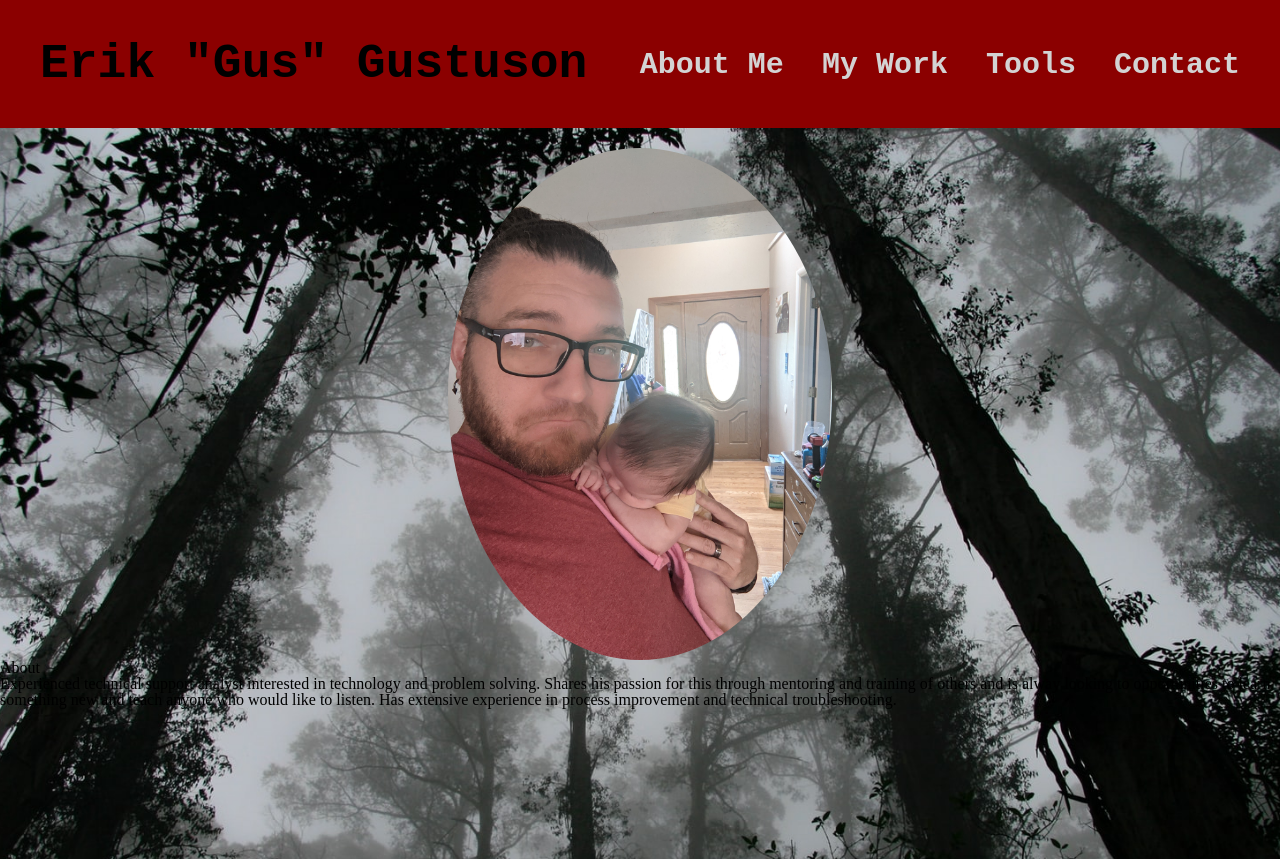
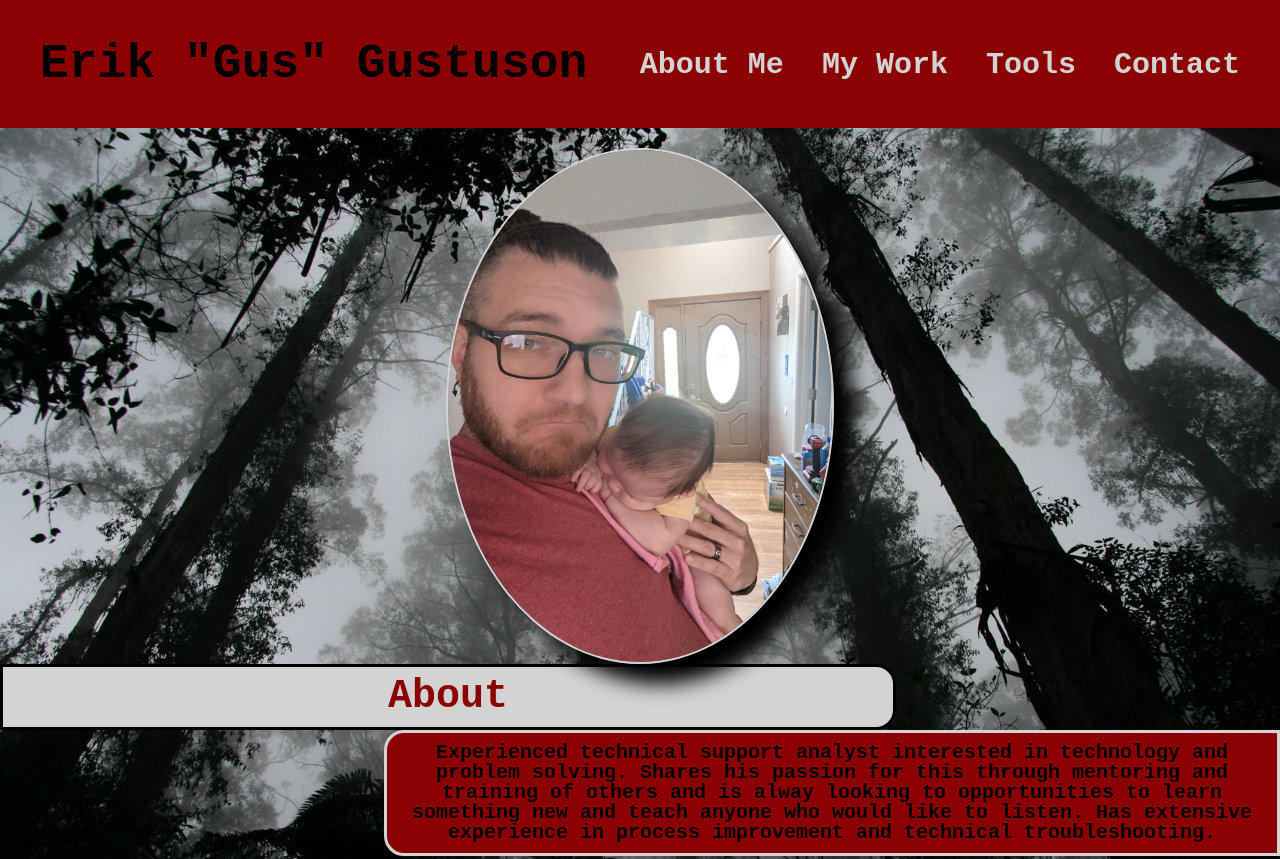
Before and after one commit to ErikGustuson/basic-portfolio, a plain HTML site: page index.html in a window 1280 px wide. Shown: the top 859 px of the page. Drawn offline with Linux system fonts and the light colour scheme.

Commit message:
add about css

```diff
--- a/assets/css/style.css
+++ b/assets/css/style.css
@@ -7,7 +7,6 @@
     font-family: 'Courier New', Courier, monospace;
     padding: 40px;
     background-color: var(--darkred);
-    ba
 }
 
 .header h1 {
@@ -29,14 +28,14 @@
     margin-left: 20px;
 }
 
-a {
+.header a {
     text-decoration: none;
     color: var(--lightgray);
     font-weight: bold;
 }
 
 .trees {
-    height: 1000px;
+    height: 800px;
     width: 100%;
     margin-bottom: 25px;
     background-image: url("../images/tree-background.jpeg");
@@ -44,12 +43,41 @@ a {
     background-position: center;
 }
 
-.selfie img{
-    padding-top: 20px;
+.selfie img {
+    position: relative;
+    top: 20px;
     border-radius: 50%;
     height: 30%;
     width: 30%;
     display: block;
     margin-left: auto;
     margin-right: auto;
+    border: solid 2px var(--lightgray);
+    box-shadow: black 20px 20px 20px;
 }
+
+.about {
+    text-align: center;
+    margin-top: 20px;
+    margin-right: 30%;
+    padding: 10px;
+    font-family: 'Courier New', Courier, monospace;
+    font-size: 40px;
+    color: var(--darkred);
+    font-weight: bold;
+    background-color: var(--lightgray);
+    border: solid black 3px;
+    border-radius: 0 20px 20px 0;
+}
+
+p {
+    font-family: 'Courier New', Courier, monospace;
+    text-align: center;
+    background-color: var(--darkred);
+    font-size: 20px;
+    font-weight: bold;
+    margin-left: 30%;
+    padding: 10px;
+    border: solid var(--lightgray) 3px;
+    border-radius: 20px 0 0 20px;
+}
--- a/index.html
+++ b/index.html
@@ -30,12 +30,12 @@
             </nav>
         </header>
 
-        <section class="about">
+        <section>
             <figure class="trees">
                 <figure class="selfie">
                     <img src="assets/images/freyja_and_dad.jpg" alt="picture of Erik and Freyja" height="40%" width="40%">
                 </figure>
-                <h2 id="about-me">About</h2>
+                <h2 class="about" id="about-me">About</h2>
                     <p>
                         Experienced technical support analyst interested in technology and problem solving. Shares his
                         passion for this through mentoring and training of others and is alway looking to opportunities
```
